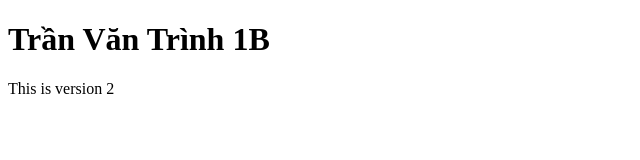
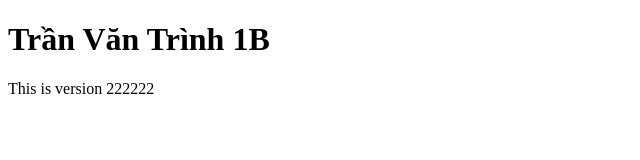
Before and after one commit to vantrinh3006/tdcd, a plain HTML site: page index.html in a window 1280 px wide. Shown: the full height of the page, 0-640 px from the left. Drawn offline with Linux system fonts and the light colour scheme.

Commit message:
Update index.html

```diff
--- a/index.html
+++ b/index.html
@@ -4,7 +4,7 @@
     <meta charset="UTF-8">
     <title>Trần Văn Trình </title>
     <h1>Trần Văn Trình 1B</h1>
-    <div> This is version 2</div>
+    <div> This is version 222222</div>
 </head>
 <body>
 
```
